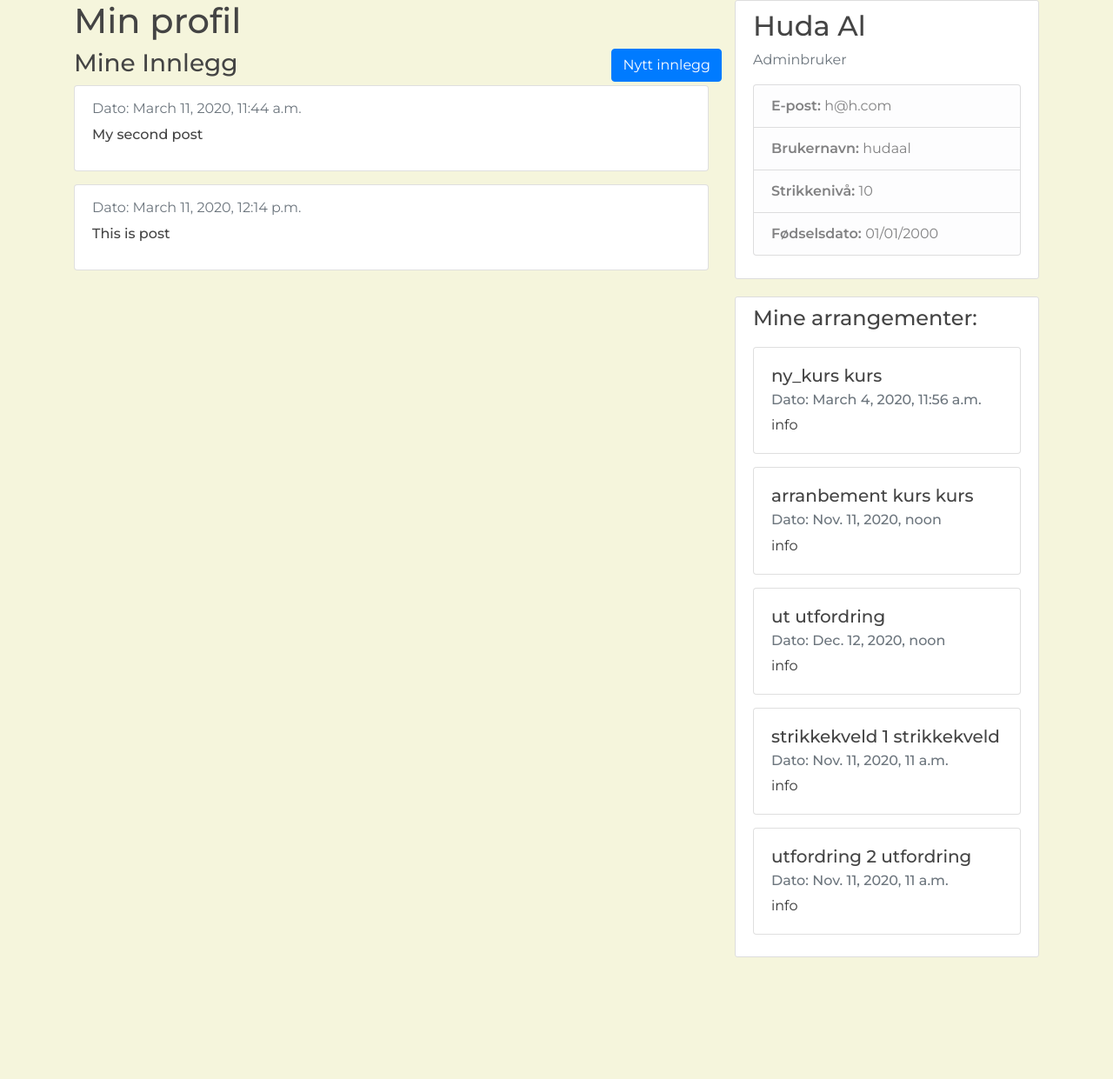
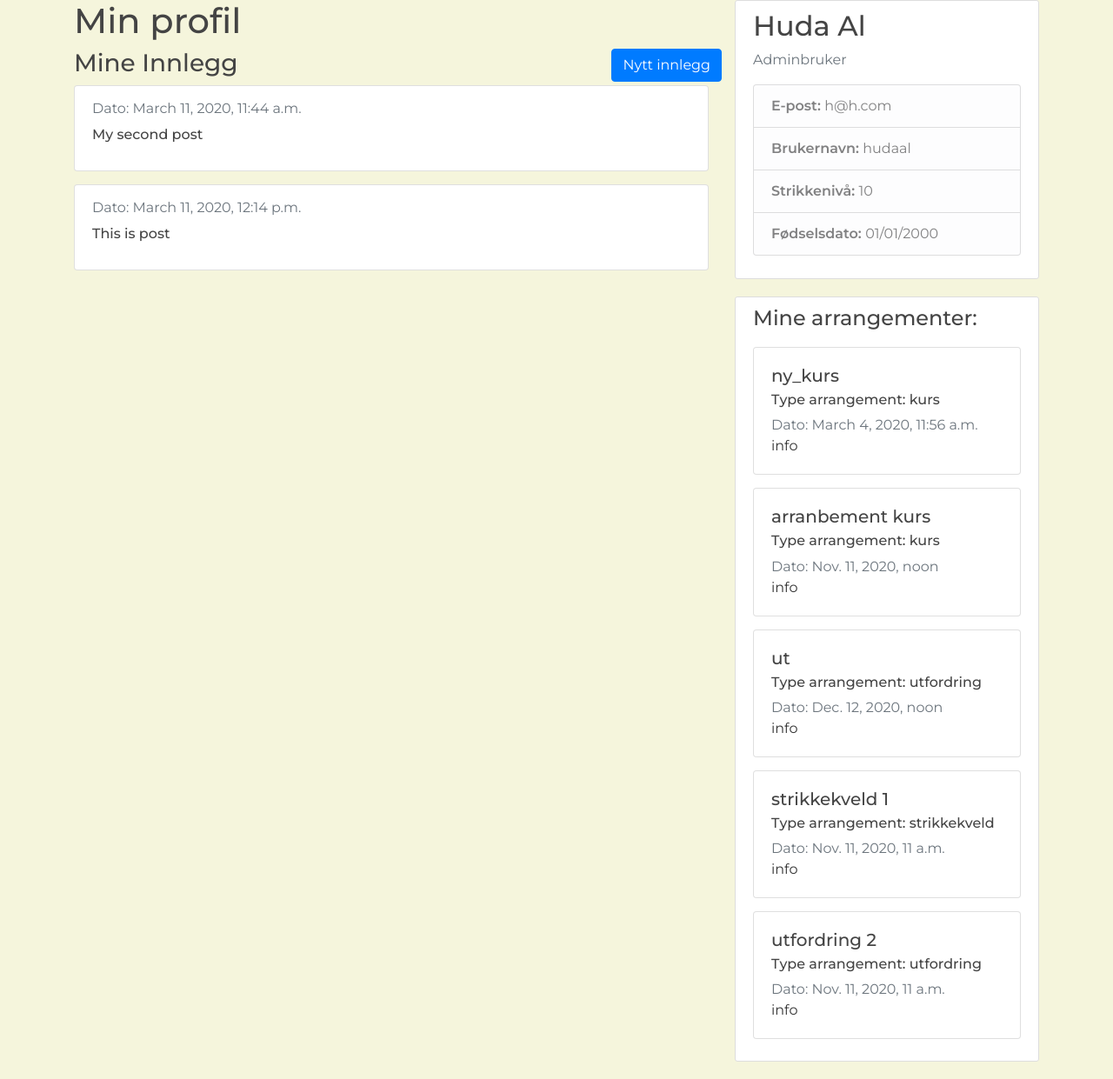
Before and after one commit to eivindsd/Programvareutvikling---Prosjekt, a Django app: page /profile/ in a window 1280 px wide. Shown: the part 80-1321 px from the top of the page at 87% size. Before the commit the page ends 1181 px from the top, so only its background shows below. Run offline with Django 3.2, Linux system fonts and the light colour scheme; a user stored in the database is signed in; data comes from the database, SQL or seed files in the repository; some libraries are stand-ins or nearby versions.

Commit message:
changed my_events

```diff
--- a/users/templates/users/profile.html
+++ b/users/templates/users/profile.html
@@ -50,8 +50,9 @@
               {% for arr in mineArrangementer %}
               <div class="card" style="margin-bottom: 15px">
                   <div class="card-body">
-                    <h5 class="card-title">{{ arr.title }} {{ arr.type }}</h5>
-                    <h6 class="card-subtitle mb-2 text-muted">Dato: {{ arr.tidspunkt }}</h6>
+                    <h5 class="card-title">{{ arr.title }}</h5>
+                    <h6 class="card-subtitle mb-2">Type arrangement:  {{ arr.type }}</h6>
+                    <h7 class="card-subtitle mb-2 text-muted">Dato: {{ arr.tidspunkt }}</h7>
                      <p class="card-text">{{arr.innhold}}</p>
                   </div>
               </div>
```
